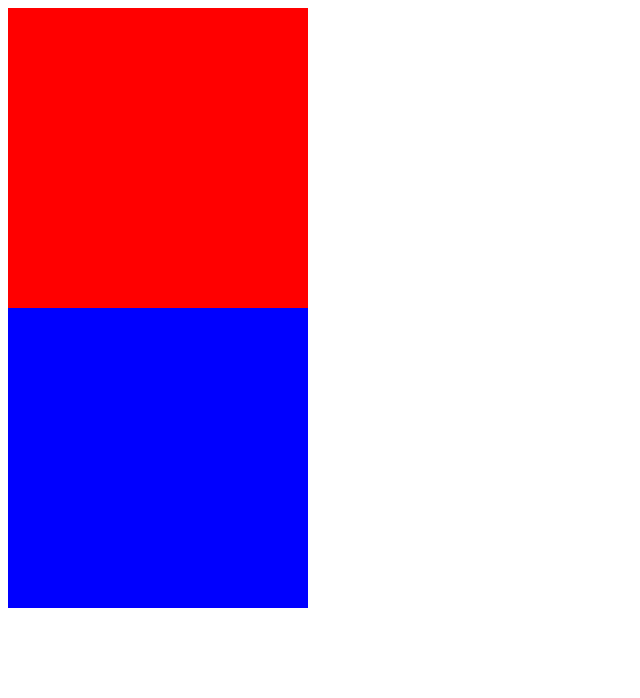
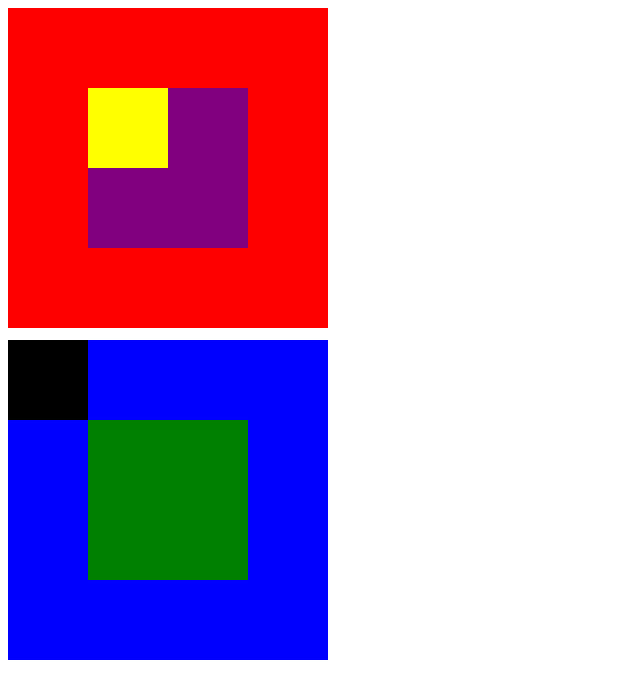
Before and after one commit to andreatelleria/Posicionando-cajas, a plain HTML site: page index.html in a window 1280 px wide. Shown: the whole page, without its empty margins (0-640 px from the left). Drawn offline with Linux system fonts and the light colour scheme.

Commit message:
Cambios en ccs y html

```diff
--- a/css/main.css
+++ b/css/main.css
@@ -1,15 +1,48 @@
+/*Utilizamos el selector universal y establecemos el valor de box-sizing a border-box para que el tamaño de todas las cajas sea parejo según su width*/
 * {
   box-sizing: border-box;
 }
-
-.caja1 {
-  width: 300px;
-  height: 300px;
+/*Utilizamos el selector de clase .red para establecer su ancho, largo y color de fondo*/
+.red {
+  width: 320px;
+  height: 320px;
   background-color: red;
 }
-
-.caja2 {
-  width: 300px;
-  height: 300px;
+/*Utilizamos el selector de clase .purple para establecer su ancho, largo y color de fondo. Adicionalmente, le damos una posición relative para poder desplazar el elemento hacia el centro*/
+.purple {
+  width: 160px;
+  height: 160px;
+  background-color: purple;
+  position: relative;
+  top: 80px;
+  margin-left: auto;
+  margin-right: auto;
+}
+/*Utilizamos el selector de clase .yellow para establecer su ancho, largo y color de fondo*/
+.yellow {
+  width: 80px;
+  height: 80px;
+  background-color: yellow;
+}
+/*Utilizamos el selector de clase .blue para establecer su ancho, largo y color de fondo. También, le damos un margen superior de 12px para que esté separado de la primera caja*/
+.blue {
+  width: 320px;
+  height: 320px;
   background-color: blue;
+  margin-top: 12px;
 }
+/*Utilizamos el selector de clase .green para establecer su ancho, largo y color de fondo. Adicionalmente, le damos una posición relative para poder desplazar el elemento hacia el centro*/
+.green {
+  width: 160px;
+  height: 160px;
+  background-color: green;
+  position: relative;
+  margin-left: auto;
+  margin-right: auto;
+}
+/*Utilizamos el selector de clase .black para establecer su ancho, largo y color de fondo*/
+.black {
+  width: 80px;
+  height: 80px;
+  background-color: black;
+}
--- a/index.html
+++ b/index.html
@@ -7,13 +7,17 @@
   </head>
   <body>
 
-    <div class="caja1">
-
+    <div class="red">
+      <div class="purple">
+        <div class="yellow"></div>
+      </div>
     </div>
 
-    <div class="caja2">
+    <div class="blue">
+      <div class="black"></div>
+      <div class="green"></div>
+    </div>
 
-    </div>
     <script type="text/javascript" src="js/app.js">
     </script>
   </body>
```
Also changed, not shown: assets/imgs/captura-caja.png (added), 1 other file.
